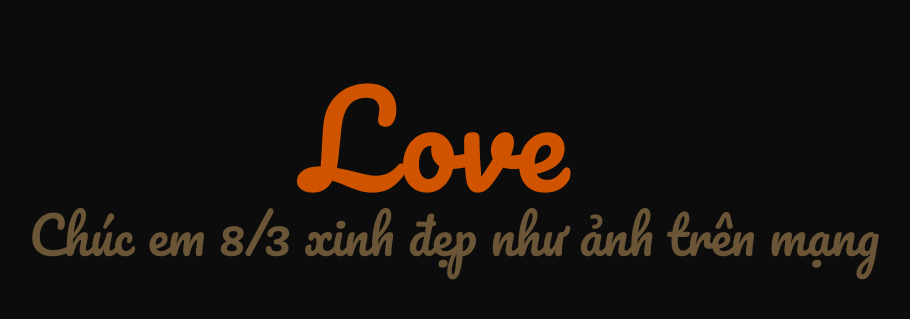
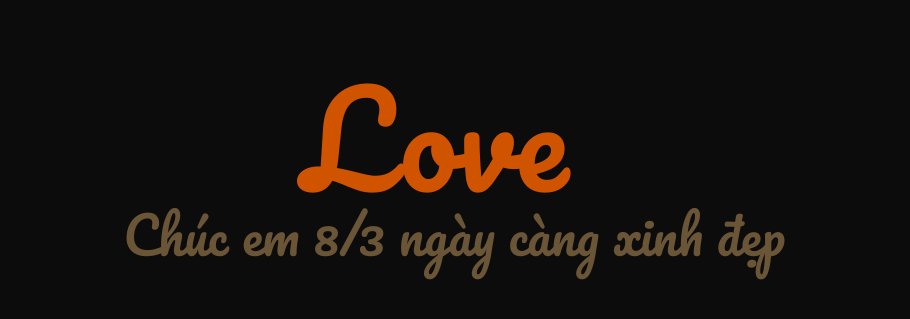
Before and after one commit to ducthang1/chuhoaithuong, a plain HTML site: page index.html in a window 1280 px wide. Shown: the part 239-558 px from the top of the page, without its empty margins (205-1115 px from the left). Drawn offline with Linux system fonts and the light colour scheme; a web font is replaced by a local one.

Commit message:
Update index.html

```diff
--- a/index.html
+++ b/index.html
@@ -39,7 +39,7 @@ supportsCssVars() || alert("Please view this demo in a modern browser that suppo
 					<span>Love</span>
 				</h2>
 				<h2 class="content__title no-select">
-					<span class="content__title-sub">Chúc em 8/3 xinh đẹp như ảnh trên mạng</span>
+					<span class="content__title-sub">Chúc em 8/3 ngày càng xinh đẹp</span>
 				</h2>
 			</div>
 		</main>
```
